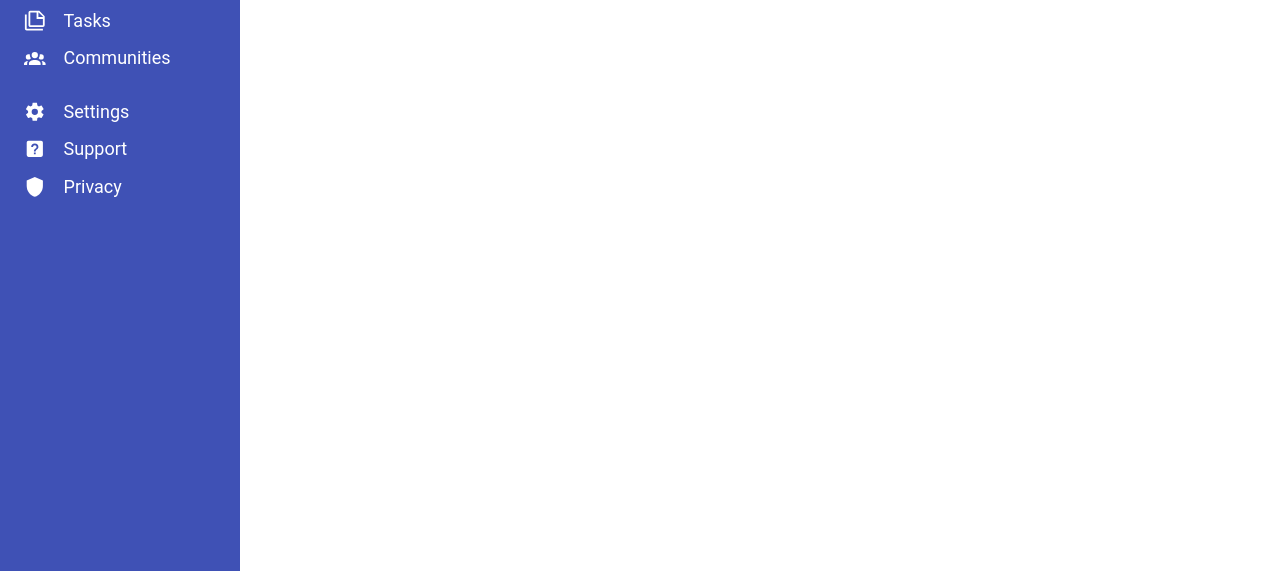
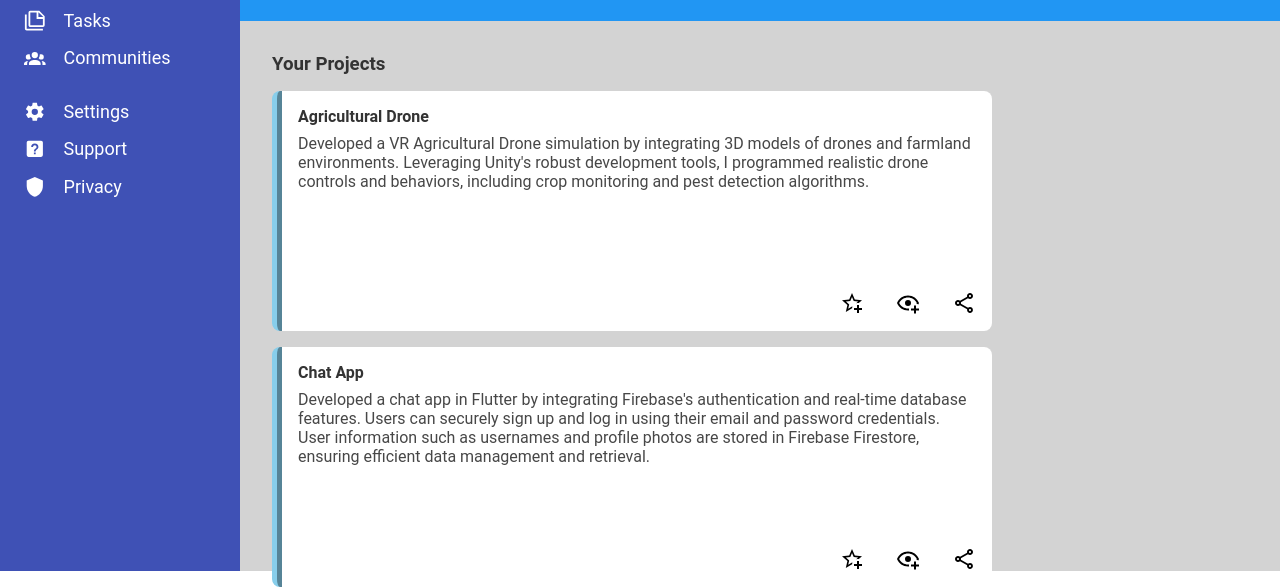
Before and after one commit to SirGeist/Admin-Dashboard, a plain HTML site: page index.html in a window 1280 px wide. Shown: the part 229-816 px from the top of the page. Drawn offline with Linux system fonts and the light colour scheme.

Commit message:
added cards, actions, and more styling

```diff
--- a/index.html
+++ b/index.html
@@ -156,5 +156,49 @@
         <button type="button">Share</button>
       </div>
     </header>
+    <div class="main-container">
+      <div class="project-section">
+        <h3>Your Projects</h3>
+        <div class="proj-container">
+          <div class="proj-card">
+            <div class="proj-content">
+              <p class="proj-title">Agricultural Drone</p>
+              <p class="proj-desc">
+                Developed a VR Agricultural Drone simulation by integrating 3D
+                models of drones and farmland environments. Leveraging Unity's
+                robust development tools, I programmed realistic drone controls
+                and behaviors, including crop monitoring and pest detection
+                algorithms.
+              </p>
+            </div>
+            <div class="proj-act">
+              <img src="assets/icons/star-plus-outline.svg" />
+              <img src="assets/icons/eye-plus-outline.svg" />
+              <img src="assets/icons/share-variant-outline.svg" />
+            </div>
+          </div>
+          <div class="proj-card">
+            <div class="proj-content">
+              <p class="proj-title">Chat App</p>
+              <p class="proj-desc">
+                Developed a chat app in Flutter by integrating Firebase's
+                authentication and real-time database features. Users can
+                securely sign up and log in using their email and password
+                credentials. User information such as usernames and profile
+                photos are stored in Firebase Firestore, ensuring efficient data
+                management and retrieval.
+              </p>
+            </div>
+            <div class="proj-act">
+              <img src="assets/icons/star-plus-outline.svg" />
+              <img src="assets/icons/eye-plus-outline.svg" />
+              <img src="assets/icons/share-variant-outline.svg" />
+            </div>
+          </div>
+        </div>
+      </div>
+      <div class="announcement-section"></div>
+      <div class="feedback-section"></div>
+    </div>
   </body>
 </html>
--- a/styles.css
+++ b/styles.css
@@ -1,6 +1,6 @@
 :root {
   --primary-color: #3f51b5; /* Adjusted primary color to blue */
-  --secondary-color: #f44336; /* Red is replaced with a secondary color */
+  --secondary-color: skyblue; /* Red is replaced with a secondary color */
   --tertiary-color: #2196f3; /* Light blue is replaced with tertiary color */
   --accent-color: #edc586;
   --header-font: "Roboto", sans-serif; /* Changed header font */
@@ -204,3 +204,59 @@ nav svg {
   transition: ease 0.2s all;
   transform: scale(1.05) translate(-3px, -3px);
 }
+
+/*Main Content*/
+.main-container {
+  padding: 2em;
+  display: grid;
+  grid-template-columns: 3fr 1fr;
+  grid-template-rows: 25em 1fr;
+  grid-gap: 2em 1em;
+  background-color: lightgray;
+}
+
+/*Project Cards*/
+.project-section {
+  display: flex;
+  flex-direction: column;
+  gap: 1em;
+}
+
+.proj-container {
+  display: grid;
+  gap: 1em;
+  grid-template-columns: repeat(auto-fill, minmax(23em, 1fr));
+}
+
+.proj-card {
+  height: 15em;
+  background: white;
+  border-radius: 8px;
+  border-left: 10px ridge var(--secondary-color);
+  padding: 1em 1em;
+  display: grid;
+  align-content: space-between;
+}
+
+.proj-content {
+  display: grid;
+  gap: 0.5em;
+}
+
+.proj-title {
+  font-weight: bold;
+}
+.proj-desc {
+  opacity: 0.9;
+}
+
+.proj-act {
+  display: flex;
+  justify-self: end;
+  gap: 2em;
+}
+.proj-act img {
+  cursor: pointer;
+  width: 1.5em;
+  height: 1.5em;
+}
```
Also changed, not shown: assets/icons/eye-plus-outline.svg (added), assets/icons/share-variant-outline.svg (added), assets/icons/star-plus-outline.svg (added).
